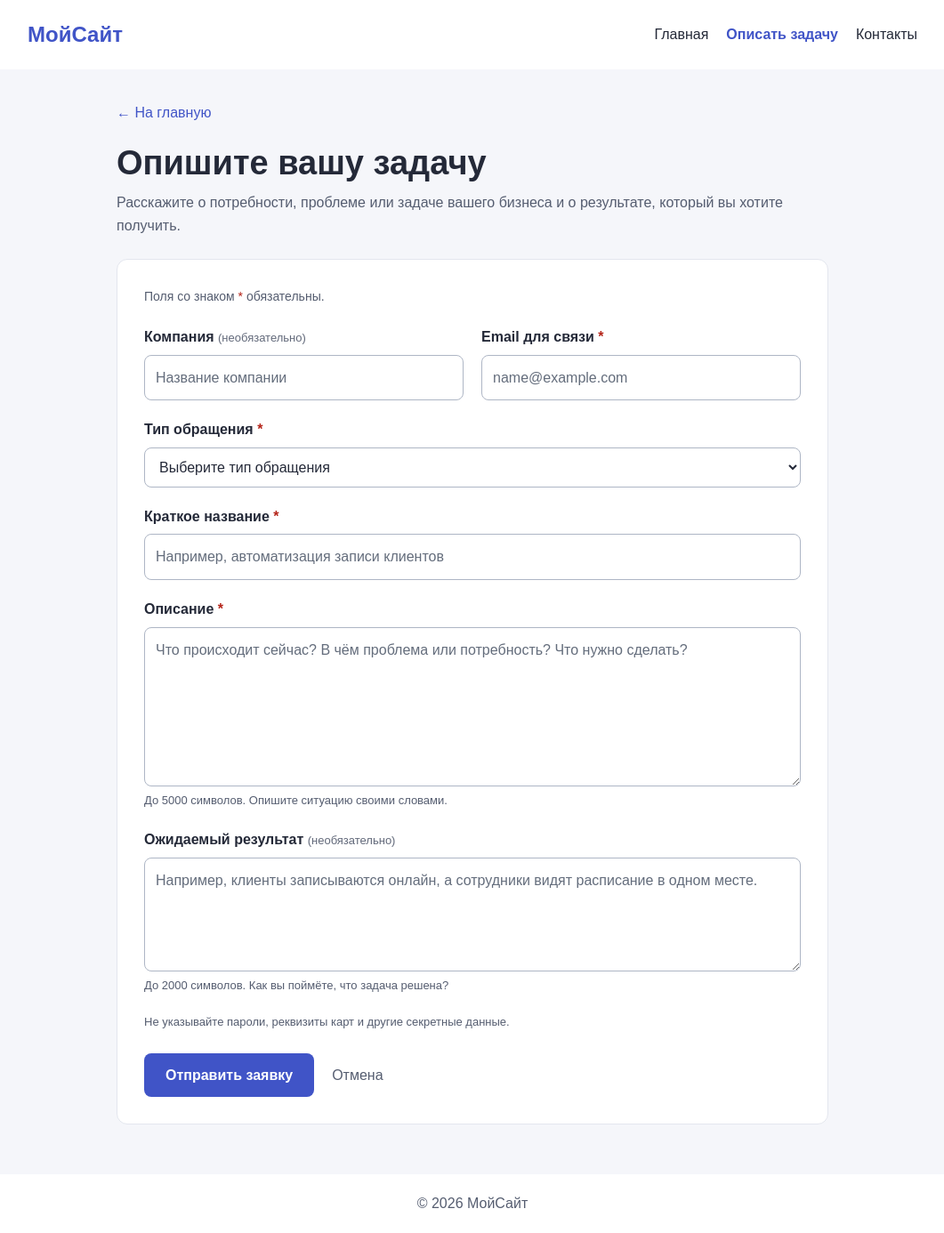
After one commit to BAITC-Hacks/hack-b2505c12-sanalab, a Django app: page /request/ in a window 1280 px wide. The commit adds this page. Shown: the whole page at 89% size, without its empty margins (109-1170 px from the left). Run offline with Django 5.2, Linux system fonts and the light colour scheme.

Commit message:
add_request_page

```diff
--- /dev/null
+++ b/frontend/forms.py
@@ -0,0 +1,59 @@
+from django import forms
+from backend.models import BusinessRequest
+
+
+class BusinessRequestForm(forms.ModelForm):
+    class Meta:
+        model = BusinessRequest
+
+        fields = [
+            "company",
+            "email",
+            "request_type",
+            "title",
+            "description",
+            "expected_result",
+        ]
+
+        widgets = {
+            "company": forms.TextInput(attrs={
+                "placeholder": "Название компании",
+                "autocomplete": "organization",
+            }),
+            "email": forms.EmailInput(attrs={
+                "placeholder": "name@example.com",
+                "autocomplete": "email",
+            }),
+            "title": forms.TextInput(attrs={
+                "placeholder": "Например, автоматизация записи клиентов",
+            }),
+            "description": forms.Textarea(attrs={
+                "rows": 5,
+                "placeholder": "Опишите ситуацию и что нужно изменить…",
+            }),
+            "expected_result": forms.Textarea(attrs={
+                "rows": 3,
+                "placeholder": "Какой результат вы хотите получить?",
+            }),
+        }
+
+        help_texts = {
+            "description": "До 5000 символов.",
+            "expected_result": "До 2000 символов.",
+        }
+
+    def __init__(self, *args, **kwargs):
+        super().__init__(*args, **kwargs)
+
+        for field in self.fields.values():
+            field.error_messages["required"] = "Заполните это поле."
+            field.error_messages["max_length"] = (
+                "Слишком длинный текст. Максимум — %(limit_value)s символов."
+            )
+
+        self.fields["email"].error_messages["invalid"] = (
+            "Введите корректный email."
+        )
+        self.fields["request_type"].error_messages["invalid_choice"] = (
+            "Выберите вариант из списка."
+        )
--- /dev/null
+++ b/frontend/templates/frontend/business_request.html
@@ -0,0 +1,466 @@
+<!DOCTYPE html>
+<html lang="ru">
+<head>
+    <meta charset="UTF-8">
+    <meta name="viewport" content="width=device-width, initial-scale=1.0">
+    <title>Описать задачу | МойСайт</title>
+
+    <style>
+        * { box-sizing: border-box; }
+
+        body {
+            margin: 0;
+            min-height: 100vh;
+            display: flex;
+            flex-direction: column;
+            font-family: Arial, sans-serif;
+            line-height: 1.6;
+            color: #242938;
+            background: #f5f6fa;
+        }
+
+        .container {
+            width: 90%;
+            max-width: 1000px;
+            margin: 0 auto;
+        }
+
+        header, footer { background: #fff; }
+
+        .header-inner {
+            display: flex;
+            justify-content: space-between;
+            align-items: center;
+            flex-wrap: wrap;
+            gap: 16px;
+            padding: 20px 0;
+        }
+
+        .logo {
+            color: #4054c7;
+            font-size: 24px;
+            font-weight: bold;
+            text-decoration: none;
+        }
+
+        nav { display: flex; flex-wrap: wrap; gap: 20px; }
+        nav a { color: #242938; text-decoration: none; }
+        nav a:hover { text-decoration: underline; }
+
+        nav a[aria-current="page"] {
+            color: #4054c7;
+            font-weight: bold;
+        }
+
+        main { flex: 1; }
+
+        .page {
+            max-width: 800px;
+            padding: 36px 0 56px;
+        }
+
+        .back { color: #4054c7; text-decoration: none; }
+        .back:hover { text-decoration: underline; }
+
+        h1 {
+            margin: 20px 0 8px;
+            font-size: clamp(28px, 5vw, 38px);
+            line-height: 1.25;
+        }
+
+        .intro {
+            margin: 0 0 24px;
+            color: #555d70;
+        }
+
+        .form-card {
+            padding: 30px;
+            border: 1px solid #e3e6ee;
+            border-radius: 12px;
+            background: #fff;
+        }
+
+        .note {
+            margin: 0 0 22px;
+            font-size: 14px;
+            color: #555d70;
+        }
+
+        .row {
+            display: grid;
+            grid-template-columns: repeat(2, minmax(0, 1fr));
+            gap: 20px;
+        }
+
+        .field {
+            min-width: 0;
+            margin-bottom: 20px;
+        }
+
+        label {
+            display: block;
+            margin-bottom: 7px;
+            font-weight: bold;
+        }
+
+        .optional {
+            color: #62697a;
+            font-size: 13px;
+            font-weight: normal;
+        }
+
+        .required { color: #b42318; }
+
+        input:not([type="hidden"]), select, textarea {
+            display: block;
+            width: 100%;
+            padding: 12px;
+            border: 1px solid #aeb6c5;
+            border-radius: 8px;
+            background: #fff;
+            color: #242938;
+            font: inherit;
+        }
+
+        textarea {
+            resize: vertical;
+            min-height: 110px;
+        }
+
+        input::placeholder, textarea::placeholder {
+            color: #646d7c;
+            opacity: 1;
+        }
+
+        input:focus, select:focus, textarea:focus {
+            outline: 2px solid #4054c7;
+            outline-offset: 2px;
+        }
+
+        a:focus-visible, button:focus-visible {
+            outline: 3px solid #4054c7;
+            outline-offset: 4px;
+        }
+
+        [aria-invalid="true"] { border-color: #b42318; }
+
+        .help {
+            margin: 6px 0 0;
+            color: #555d70;
+            font-size: 13px;
+        }
+
+        .errorlist {
+            margin: 6px 0 0;
+            padding: 0;
+            list-style: none;
+            color: #b42318;
+            font-size: 14px;
+        }
+
+        .alert {
+            margin-bottom: 20px;
+            padding: 14px 16px;
+            border-radius: 8px;
+            background: #eef2ff;
+            overflow-wrap: anywhere;
+        }
+
+        .alert.success {
+            color: #166534;
+            background: #effaf2;
+            border: 1px solid #add8b9;
+        }
+
+        .alert.error {
+            color: #9e231b;
+            background: #fff1f0;
+            border: 1px solid #e5b0aa;
+        }
+
+        .actions {
+            display: flex;
+            align-items: center;
+            flex-wrap: wrap;
+            gap: 20px;
+            margin-top: 24px;
+        }
+
+        .button {
+            padding: 12px 24px;
+            border: 0;
+            border-radius: 8px;
+            background: #4054c7;
+            color: #fff;
+            font: inherit;
+            font-weight: bold;
+            cursor: pointer;
+        }
+
+        .button:hover { background: #30419f; }
+        .cancel { color: #555d70; text-decoration: none; }
+        .cancel:hover { text-decoration: underline; }
+
+        footer {
+            padding: 20px;
+            text-align: center;
+            color: #555d70;
+        }
+
+        footer p { margin: 0; }
+
+        @media (max-width: 640px) {
+            .header-inner { flex-direction: column; }
+
+            .row {
+                grid-template-columns: 1fr;
+                gap: 0;
+            }
+
+            .form-card { padding: 20px 16px; }
+
+            .actions {
+                flex-direction: column;
+                align-items: stretch;
+                text-align: center;
+            }
+        }
+    </style>
+</head>
+
+<body>
+    <header>
+        <div class="container header-inner">
+            <a class="logo" href="{% url 'frontend:home' %}">
+                МойСайт
+            </a>
+
+            <nav aria-label="Основная навигация">
+                <a href="{% url 'frontend:home' %}">Главная</a>
+
+                <a href="{% url 'frontend:business_request' %}"
+                   aria-current="page">
+                    Описать задачу
+                </a>
+
+                <a href="{% url 'frontend:home' %}#contacts">
+                    Контакты
+                </a>
+            </nav>
+        </div>
+    </header>
+
+    <main class="container page">
+        <a class="back" href="{% url 'frontend:home' %}">
+            ← На главную
+        </a>
+
+        <h1>Опишите вашу задачу</h1>
+
+        <p class="intro">
+            Расскажите о потребности, проблеме или задаче вашего бизнеса
+            и о результате, который вы хотите получить.
+        </p>
+
+        {% for message in messages %}
+            <div class="alert {{ message.tags }}" role="status">
+                {{ message }}
+            </div>
+        {% endfor %}
+
+        <form class="form-card"
+              method="post"
+              action="{% url 'frontend:business_request' %}">
+
+            {% csrf_token %}
+
+            <p class="note">
+                Поля со знаком <span class="required">*</span> обязательны.
+            </p>
+
+            {% if form.errors %}
+                <div class="alert error" role="alert">
+                    Проверьте отмеченные поля и отправьте форму ещё раз.
+                    {{ form.non_field_errors }}
+                </div>
+            {% endif %}
+
+            <div class="row">
+                <div class="field">
+                    <label for="company">
+                        Компания
+                        <span class="optional">(необязательно)</span>
+                    </label>
+
+                    <input
+                        type="text"
+                        id="company"
+                        name="company"
+                        maxlength="150"
+                        autocomplete="organization"
+                        placeholder="Название компании"
+                        value="{{ form.company.value|default_if_none:'' }}"
+                        aria-describedby="company-errors"
+                        {% if form.company.errors %}aria-invalid="true"{% endif %}
+                    >
+
+                    <div id="company-errors">
+                        {{ form.company.errors }}
+                    </div>
+                </div>
+
+                <div class="field">
+                    <label for="email">
+                        Email для связи
+                        <span class="required" aria-hidden="true">*</span>
+                    </label>
+
+                    <input
+                        type="email"
+                        id="email"
+                        name="email"
+                        maxlength="254"
+                        required
+                        autocomplete="email"
+                        placeholder="name@example.com"
+                        value="{{ form.email.value|default_if_none:'' }}"
+                        aria-describedby="email-errors"
+                        {% if form.email.errors %}aria-invalid="true"{% endif %}
+                    >
+
+                    <div id="email-errors">
+                        {{ form.email.errors }}
+                    </div>
+                </div>
+            </div>
+
+            <div class="field">
+                <label for="request_type">
+                    Тип обращения
+                    <span class="required" aria-hidden="true">*</span>
+                </label>
+
+                <select
+                    id="request_type"
+                    name="request_type"
+                    required
+                    aria-describedby="request-type-errors"
+                    {% if form.request_type.errors %}aria-invalid="true"{% endif %}
+                >
+                    <option value="" {% if not form.request_type.value %}selected{% endif %}>
+                        Выберите тип обращения
+                    </option>
+
+                    <option value="need" {% if form.request_type.value == 'need' %}selected{% endif %}>
+                        Потребность
+                    </option>
+
+                    <option value="problem" {% if form.request_type.value == 'problem' %}selected{% endif %}>
+                        Проблема
+                    </option>
+
+                    <option value="task" {% if form.request_type.value == 'task' %}selected{% endif %}>
+                        Задача
+                    </option>
+                </select>
+
+                <div id="request-type-errors">
+                    {{ form.request_type.errors }}
+                </div>
+            </div>
+
+            <div class="field">
+                <label for="title">
+                    Краткое название
+                    <span class="required" aria-hidden="true">*</span>
+                </label>
+
+                <input
+                    type="text"
+                    id="title"
+                    name="title"
+                    maxlength="200"
+                    required
+                    placeholder="Например, автоматизация записи клиентов"
+                    value="{{ form.title.value|default_if_none:'' }}"
+                    aria-describedby="title-errors"
+                    {% if form.title.errors %}aria-invalid="true"{% endif %}
+                >
+
+                <div id="title-errors">
+                    {{ form.title.errors }}
+                </div>
+            </div>
+
+            <div class="field">
+                <label for="description">
+                    Описание
+                    <span class="required" aria-hidden="true">*</span>
+                </label>
+
+                <textarea
+                    id="description"
+                    name="description"
+                    rows="6"
+                    maxlength="5000"
+                    required
+                    placeholder="Что происходит сейчас? В чём проблема или потребность? Что нужно сделать?"
+                    aria-describedby="description-help description-errors"
+                    {% if form.description.errors %}aria-invalid="true"{% endif %}
+                >{{ form.description.value|default_if_none:'' }}</textarea>
+
+                <p class="help" id="description-help">
+                    До 5000 символов. Опишите ситуацию своими словами.
+                </p>
+
+                <div id="description-errors">
+                    {{ form.description.errors }}
+                </div>
+            </div>
+
+            <div class="field">
+                <label for="expected_result">
+                    Ожидаемый результат
+                    <span class="optional">(необязательно)</span>
+                </label>
+
+                <textarea
+                    id="expected_result"
+                    name="expected_result"
+                    rows="4"
+                    maxlength="2000"
+                    placeholder="Например, клиенты записываются онлайн, а сотрудники видят расписание в одном месте."
+                    aria-describedby="result-help result-errors"
+                    {% if form.expected_result.errors %}aria-invalid="true"{% endif %}
+                >{{ form.expected_result.value|default_if_none:'' }}</textarea>
+
+                <p class="help" id="result-help">
+                    До 2000 символов. Как вы поймёте, что задача решена?
+                </p>
+
+                <div id="result-errors">
+                    {{ form.expected_result.errors }}
+                </div>
+            </div>
+
+            <p class="help">
+                Не указывайте пароли, реквизиты карт и другие секретные данные.
+            </p>
+
+            <div class="actions">
+                <button class="button" type="submit">
+                    Отправить заявку
+                </button>
+
+                <a class="cancel" href="{% url 'frontend:home' %}">
+                    Отмена
+                </a>
+            </div>
+        </form>
+    </main>
+
+    <footer>
+        <p>&copy; {% now "Y" %} МойСайт</p>
+    </footer>
+</body>
+</html>
--- a/frontend/templates/frontend/index.html
+++ b/frontend/templates/frontend/index.html
@@ -139,7 +139,9 @@
                 о проекте, новости и полезные материалы.
             </p>
 
-            <a class="button" href="#about">Узнать больше</a>
+            <a class="button" href="{% url 'frontend:business_request' %}">
+    Описать задачу
+    </a>
         </section>
 
         <section class="section" id="about">
--- a/frontend/urls.py
+++ b/frontend/urls.py
@@ -5,4 +5,5 @@ app_name = "frontend"
 
 urlpatterns = [
     path("", views.index, name="home"),
+    path("request/", views.business_request, name="business_request"),
 ]
--- a/frontend/views.py
+++ b/frontend/views.py
@@ -1,7 +1,34 @@
-from django.shortcuts import render
+from django.contrib import messages
+from django.shortcuts import redirect, render
+from django.views.decorators.http import require_http_methods
+
+from .forms import BusinessRequestForm
 
 
+@require_http_methods(["GET", "POST"])
+def business_request(request):
+    form = BusinessRequestForm(
+        request.POST if request.method == "POST" else None
+    )
+
+    if request.method == "POST" and form.is_valid():
+        form.save()
+
+        messages.success(
+            request,
+            "Заявка сохранена! Спасибо за описание задачи.",
+        )
+        return redirect("frontend:business_request")
+
+    return render(
+        request,
+        "frontend/business_request.html",
+        {"form": form},
+    )
+
 def index(request):
-    return render(request, "frontend/index.html", {
-        "title": "Добро пожаловать!",
-    })
+    return render(
+        request,
+        "frontend/index.html",
+        {"title": "Добро пожаловать!"},
+    )
```
Also changed, not shown: backend/migrations/0001_initial.py (added), db.sqlite3.
